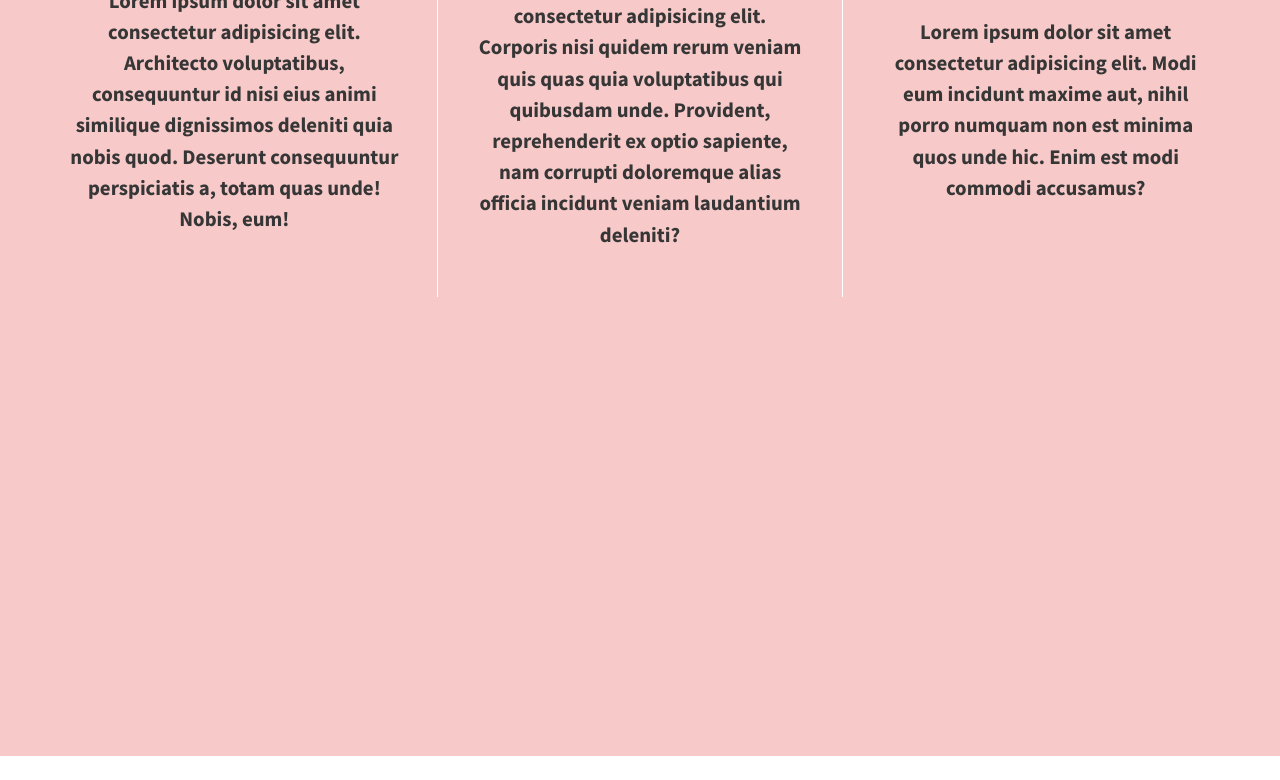
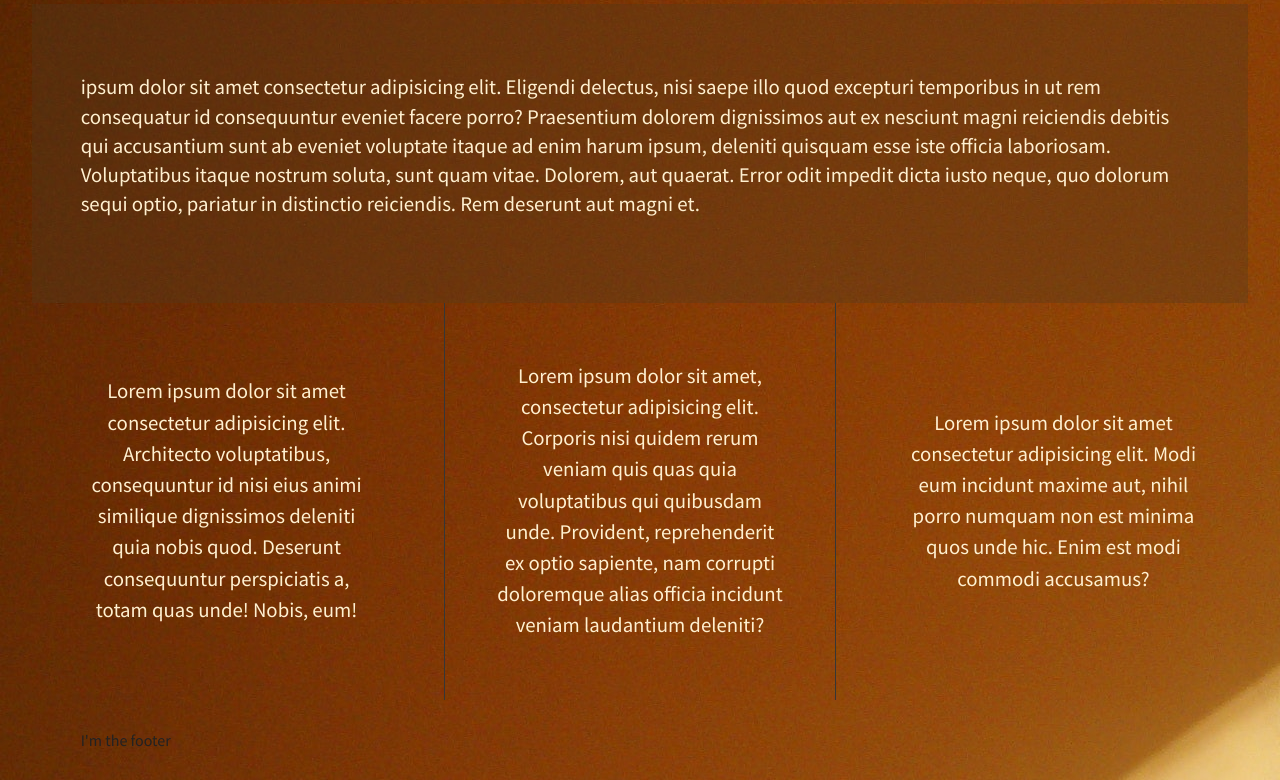
Before and after one commit to niche-makes/divs-flexbox, a plain HTML site: page index.html in a window 1280 px wide. Shown: the part 108-888 px from the top of the page. Before the commit the page ends 864 px from the top, so only its background shows below. Drawn offline with nearby package versions, Linux system fonts and the light colour scheme.

Commit message:
Added/customized flex items; added background img

```diff
--- a/css/main.css
+++ b/css/main.css
@@ -99,6 +99,9 @@ textarea {
 html {
   background-color: #fff;
   height: 100%;
+  width: 100%;
+  background: url(../img/light-room.jpg);
+  object-fit: cover;
 }
 
 body {
@@ -106,33 +109,66 @@ body {
   padding: 2em;
   font-size: 1em;
   height: 100%;
-  background-color: rgb(247, 201, 201);
+  /* background-color: rgb(247, 201, 201); */
+
+}
+
+header, footer {
+    /* background-color: lightgoldenrodyellow; */
+    height: 80px;
+    width: 100%;
+}
+
+main {
+    height: 250px;
+    width: 100%;
+    display: flex;
+    justify-content: column center;
+    align-items: flex-start;
+    padding: 4% 4% 0 4%;
+    background-color:rgba(77, 57, 31, 0.336)
+}
+
+header, footer {
+    display: flex;
+    justify-content: column center;
+    align-items: center;
+    padding-left: 4%;
+}
+
+h1 {
+    color: rgb(255, 240, 208);
+}
+p {
+    font-size: 1.3em;
+    font-weight: 400;
+    color: rgb(255, 240, 208);
 }
 
 .wrapper {
-  /*add display:flex and set justify-content to space-between*/
-  font-weight: 700;
+  font-weight: 400;
   display: flex;
   justify-content: space-between;
+  align-items: center;
+  flex-flow: row wrap;
 }
 
-.div-1, .div-2, .div-3 {
-  /*give the divs a width of 30%, add display:flex, set justify-content and align-items to center*/
-  color: rgb(54, 54, 54);
+.flex-items {
+  color: rgb(255, 240, 208);
   line-height: 1.5em;
   font-size: 1.3em;
   height: 300px;
   display: flex;
-  width: 30%;
+  width: 24%;
+  padding: 4%;
   justify-content:center;
   align-items: center;
-  padding: 3%;
   text-align: center;
 }
 
-.div-2 {
-    border-left: solid white 1px;
-    border-right: solid white 1px;
+#div-2 {
+    border-left: solid rgb(54, 54, 54) 1px;
+    border-right: solid rgb(54, 54, 54) 1px;
 }
 
 
--- a/index.html
+++ b/index.html
@@ -22,15 +22,22 @@
         <![endif]-->
 
         <section class="wrapper">
-            <div class="div-1">
+            <header>
+                <h1>Hi. I'm Nichele.</h1>
+            </header>
+            <main>
+                <p>ipsum dolor sit amet consectetur adipisicing elit. Eligendi delectus, nisi saepe illo quod excepturi temporibus in ut rem consequatur id consequuntur eveniet facere porro? Praesentium dolorem dignissimos aut ex nesciunt magni reiciendis debitis qui accusantium sunt ab eveniet voluptate itaque ad enim harum ipsum, deleniti quisquam esse iste officia laboriosam. Voluptatibus itaque nostrum soluta, sunt quam vitae. Dolorem, aut quaerat. Error odit impedit dicta iusto neque, quo dolorum sequi optio, pariatur in distinctio reiciendis. Rem deserunt aut magni et.</p>
+            </main>
+            <div id="div-1" class="flex-items">
                 Lorem ipsum dolor sit amet consectetur adipisicing elit. Architecto voluptatibus, consequuntur id nisi eius animi similique dignissimos deleniti quia nobis quod. Deserunt consequuntur perspiciatis a, totam quas unde! Nobis, eum!
             </div>
-            <div class="div-2">
+            <div id="div-2" class="flex-items">
                 Lorem ipsum dolor sit amet, consectetur adipisicing elit. Corporis nisi quidem rerum veniam quis quas quia voluptatibus qui quibusdam unde. Provident, reprehenderit ex optio sapiente, nam corrupti doloremque alias officia incidunt veniam laudantium deleniti?
             </div>
-            <div class="div-3">
+            <div id="div-3" class="flex-items">
                 Lorem ipsum dolor sit amet consectetur adipisicing elit. Modi eum incidunt maxime aut, nihil porro numquam non est minima quos unde hic. Enim est modi commodi accusamus?
             </div>
+            <footer>I'm the footer</footer>
         </section>
 
         <script src="https://ajax.googleapis.com/ajax/libs/jquery/1.11.3/jquery.min.js"></script>
```
Also changed, not shown: img/light-room.jpg (added).
